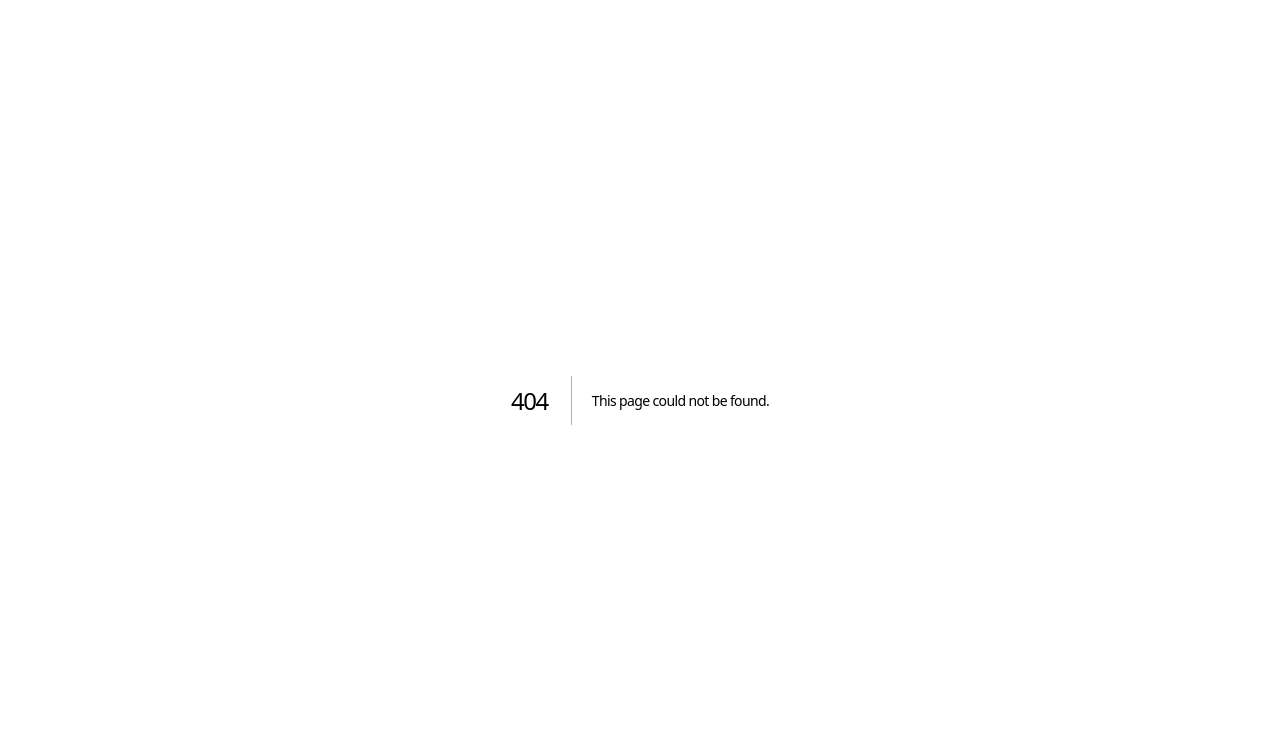
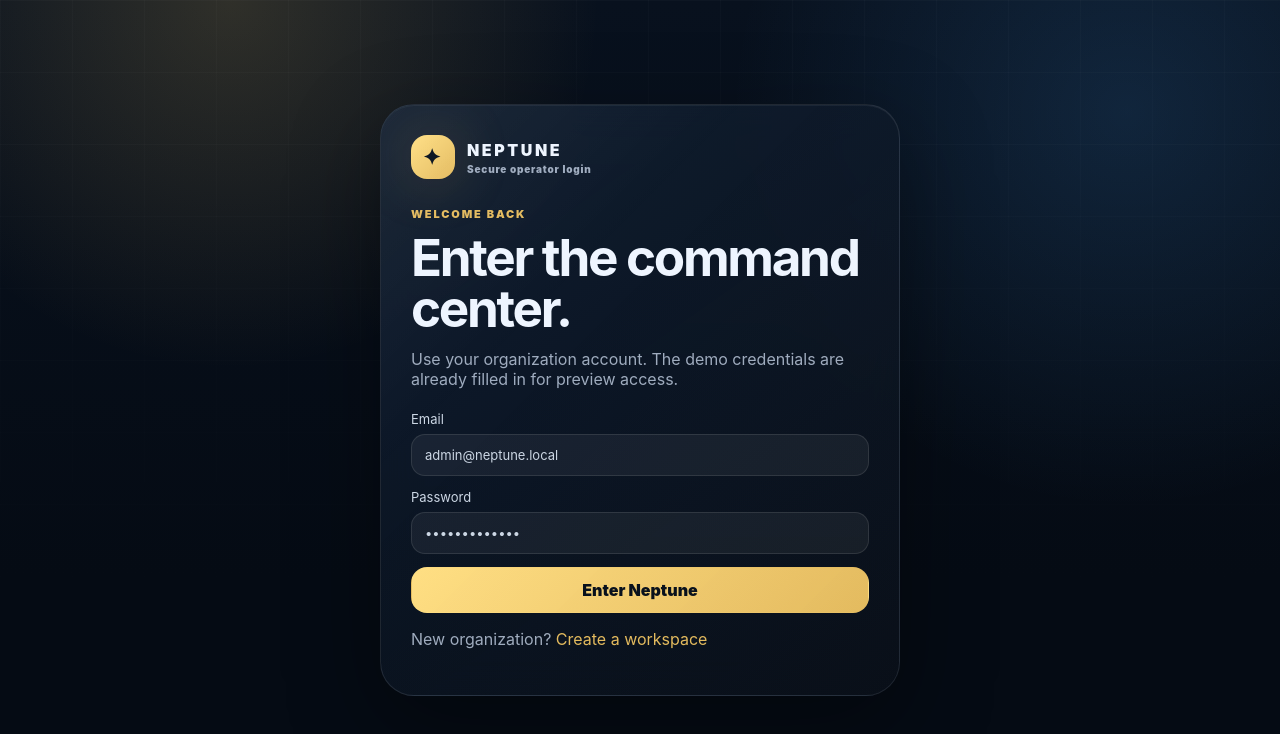
Before and after one commit to eagleconsulting954-a11y/Neptune1, a Next.js app: page /login in a window 1280 px wide. Before the commit this address had no page. Shown: the top 734 px of the page. Built offline with nearby package versions, Linux system fonts and the light colour scheme.

Commit message:
Add production login page

```diff
--- /dev/null
+++ b/app/login/page.tsx
@@ -0,0 +1,17 @@
+import Link from "next/link";
+import { AuthForm } from "@/components/AuthForm";
+
+export default function LoginPage() {
+  return (
+    <main className="auth-page">
+      <section className="auth-card glass premium">
+        <Link className="brand" href="/"><span className="brand-mark">✦</span><span>NEPTUNE<small>Secure operator login</small></span></Link>
+        <p className="eyebrow" style={{marginTop:28}}>Welcome back</p>
+        <h2>Enter the command center.</h2>
+        <p className="muted">Use your organization account. The demo credentials are already filled in for preview access.</p>
+        <AuthForm mode="login" />
+        <p className="muted">New organization? <Link href="/signup" style={{color:"var(--gold)"}}>Create a workspace</Link></p>
+      </section>
+    </main>
+  );
+}
```
